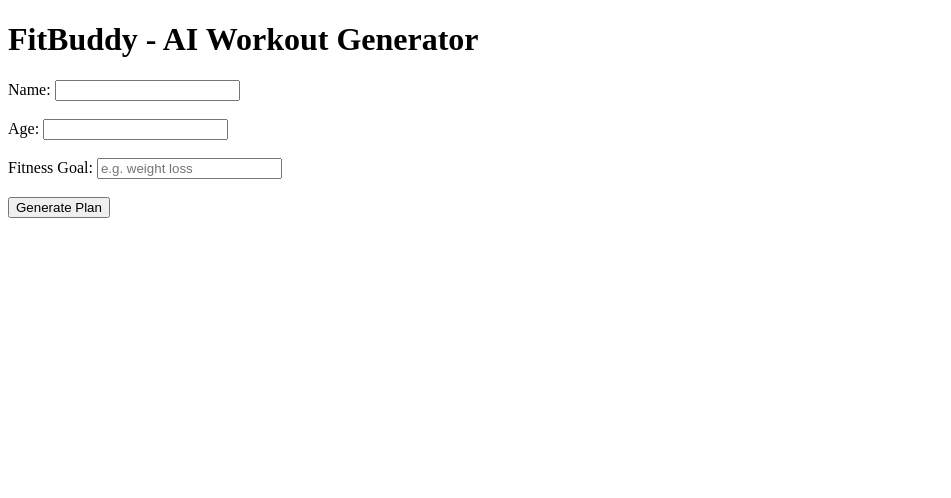
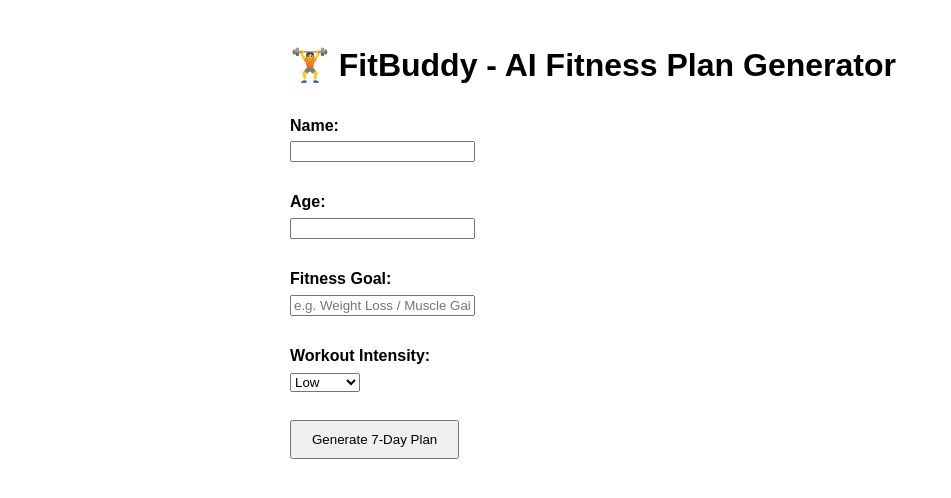
Before and after one commit to aishwaryas06142001-web/FitBuddy-AI-Fitness, a FastAPI app: page / in a window 1280 px wide. Shown: the top 498 px of the page, without its empty margins (0-951 px from the left). Run offline with FastAPI, Linux system fonts and the light colour scheme.

Commit message:
Update index.html

```diff
--- a/templates/index.html
+++ b/templates/index.html
@@ -1,21 +1,48 @@
 <!DOCTYPE html>
-<html>
+<html lang="en">
 <head>
+    <meta charset="UTF-8">
     <title>FitBuddy - AI Workout Generator</title>
+    <style>
+        body { font-family: Arial, sans-serif; margin: 40px; line-height: 1.6; }
+        .container { max-width: 700px; margin: auto; }
+        .result { background: #f4f4f4; padding: 20px; border-radius: 8px; margin-top: 20px; white-space: pre-wrap; }
+        .error { color: red; }
+    </style>
 </head>
 <body>
-    <h1>FitBuddy - AI Workout Generator</h1>
-    <form action="/generate-workout" method="post">
-        <label>Name:</label>
-        <input type="text" name="username" required><br><br>
+    <div class="container">
+        <h1>🏋️ FitBuddy - AI Fitness Plan Generator</h1>
+        <form action="/generate-workout" method="post">
+            <label><strong>Name:</strong></label><br>
+            <input type="text" name="username" required><br><br>
 
-        <label>Age:</label>
-        <input type="number" name="age" required><br><br>
+            <label><strong>Age:</strong></label><br>
+            <input type="number" name="age" required><br><br>
 
-        <label>Fitness Goal:</label>
-        <input type="text" name="goal" placeholder="e.g. weight loss" required><br><br>
+            <label><strong>Fitness Goal:</strong></label><br>
+            <input type="text" name="goal" placeholder="e.g. Weight Loss / Muscle Gain" required><br><br>
 
-        <button type="submit">Generate Plan</button>
-    </form>
+            <label><strong>Workout Intensity:</strong></label><br>
+            <select name="intensity">
+                <option value="Low">Low</option>
+                <option value="Medium">Medium</option>
+                <option value="High">High</option>
+            </select><br><br>
+
+            <button type="submit" style="padding: 10px 20px; cursor: pointer;">Generate 7-Day Plan</button>
+        </form>
+
+        {% if workout_plan %}
+            <div class="result">
+                <h2>Generated Plan for {{ username }}</h2>
+                <p>{{ workout_plan }}</p>
+            </div>
+        {% endif %}
+
+        {% if error %}
+            <p class="error">Error: {{ error }}</p>
+        {% endif %}
+    </div>
 </body>
 </html>
```
